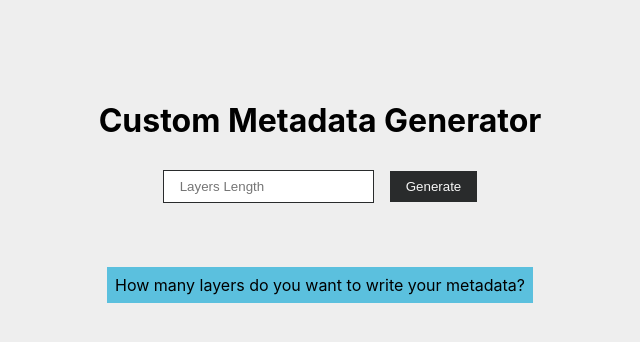
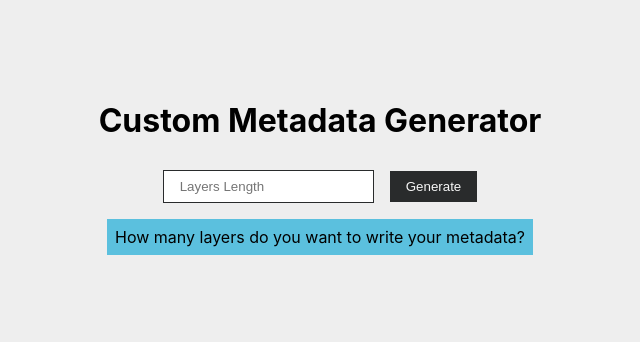
Before and after one commit to emirhansirkeci/metadata-generator, a Next.js app: page / in a window 1280 px wide. Shown: the top 342 px of the page, without its empty margins (320-960 px from the left). Built offline with nearby package versions, Linux system fonts and the light colour scheme.

Commit message:
input length control

```diff
--- a/components/Hero.js
+++ b/components/Hero.js
@@ -6,10 +6,11 @@ export default function Hero() {
   const [layerLength, setLayerLength] = useState(0);
 
   function generateInput(i) {
+    if (i < 1) return;
     if (status) {
       document.getElementById("error").innerText =
         "Refresh the page and rewrite everything for generate a new json file. Click me for refresh the page.";
-      document.getElementById("error").style.visibility = "visible";
+      document.getElementById("error").style.display = "block";
       return;
     }
 
--- a/styles/globals.css
+++ b/styles/globals.css
@@ -49,7 +49,8 @@ button {
 }
 
 #error {
-  visibility: hidden;
+  margin-bottom: -10px;
+  display: none;
   background-color: #d9534f;
   padding: 0.5rem;
   cursor: pointer;
```
